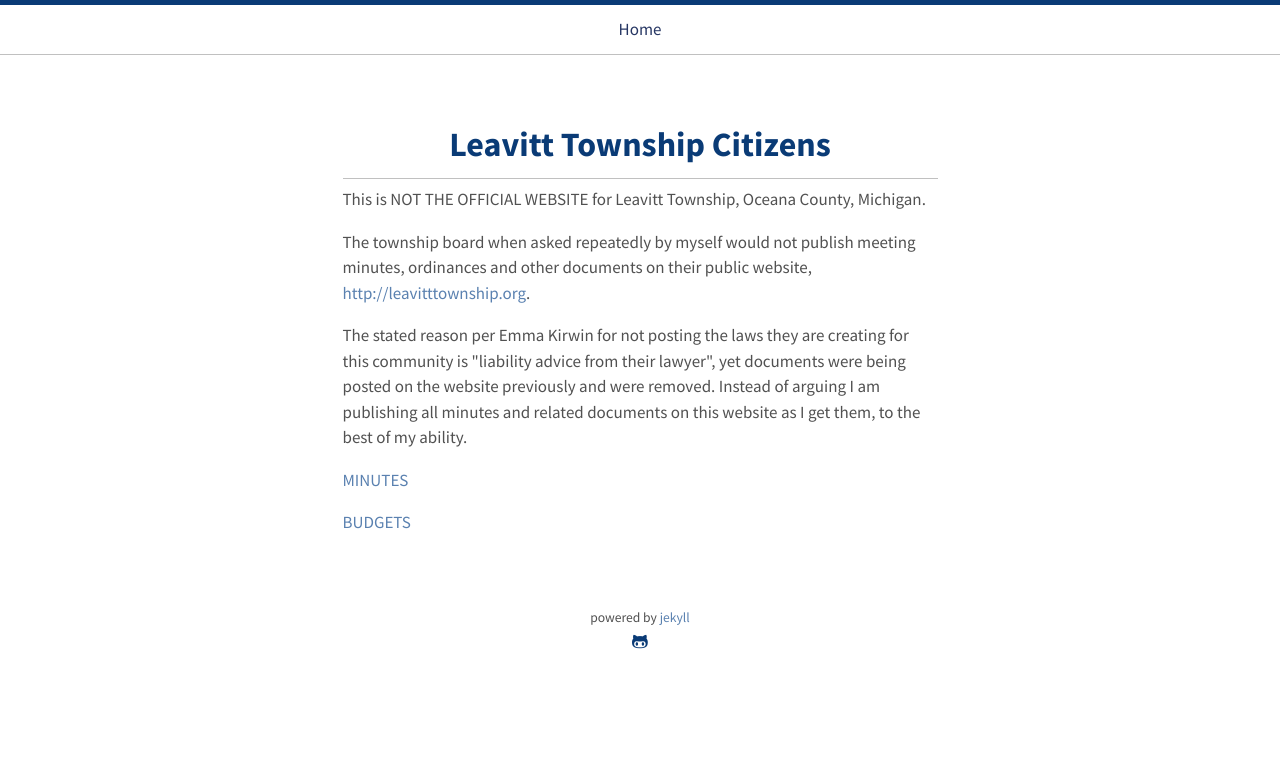
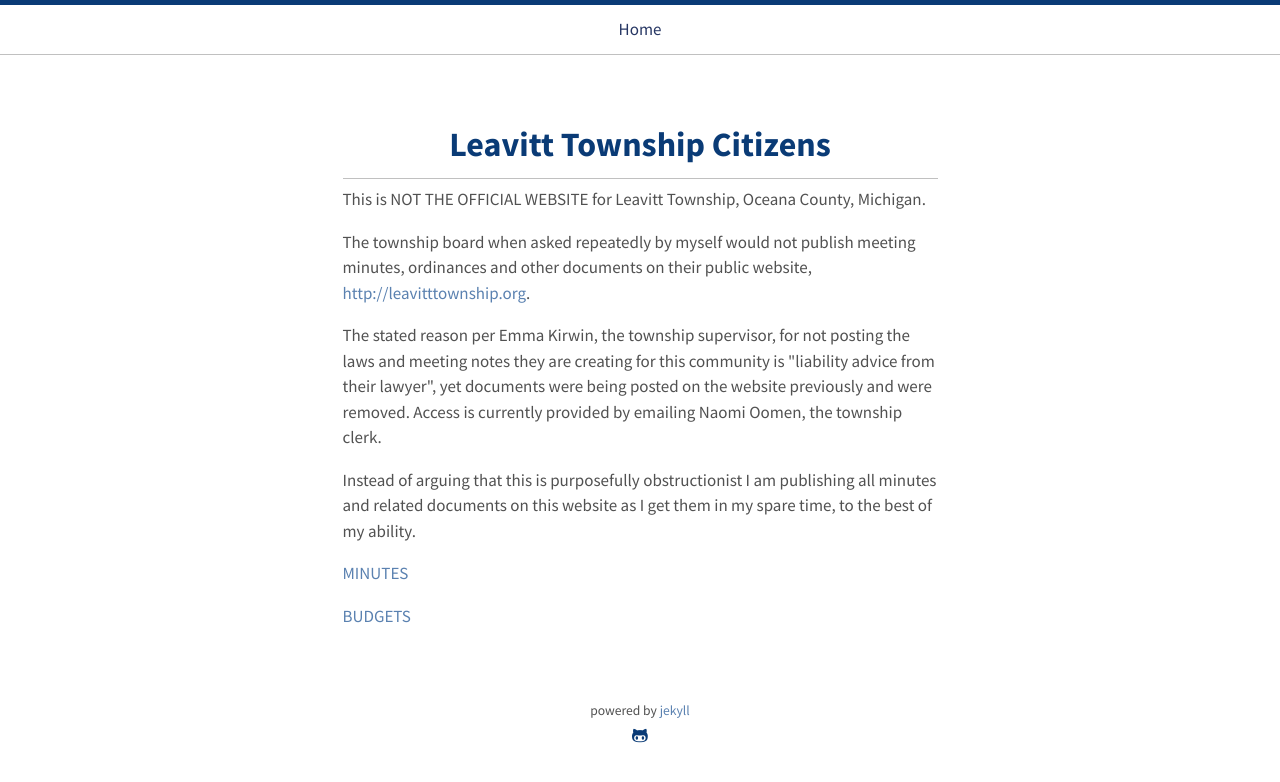
Before and after one commit to honestgov/leavitttownship.us, a Jekyll site: the page built from docs/index.html, in a window 1280 px wide. Shown: the top 782 px of the page. Built offline with Jekyll 4.4.1, drawn with Linux system fonts in a browser that asks for light colours.

Commit message:
Update main statement

```diff
--- a/docs/index.html
+++ b/docs/index.html
@@ -20,8 +20,10 @@ title: Home
     </p>
 
     <p>
-      The stated reason per Emma Kirwin for not posting the laws they are creating for this community is "liability advice from their lawyer", yet documents were being posted on the website previously and were removed.
-      Instead of arguing I am publishing all minutes and related documents on this website as I get them, to the best of my ability.
+      The stated reason per Emma Kirwin, the township supervisor, for not posting the laws and meeting notes they are creating for this community is "liability advice from their lawyer", yet documents were being posted on the website previously and were removed. Access is currently provided by emailing Naomi Oomen, the township clerk.
+    </p>
+    <p>
+      Instead of arguing that this is purposefully obstructionist I am publishing all minutes and related documents on this website as I get them in my spare time, to the best of my ability.
     </p>
 
     <p><a href="https://github.com/honestgov/leavitttownship.us/tree/main/minutes">MINUTES</a></p>
```
